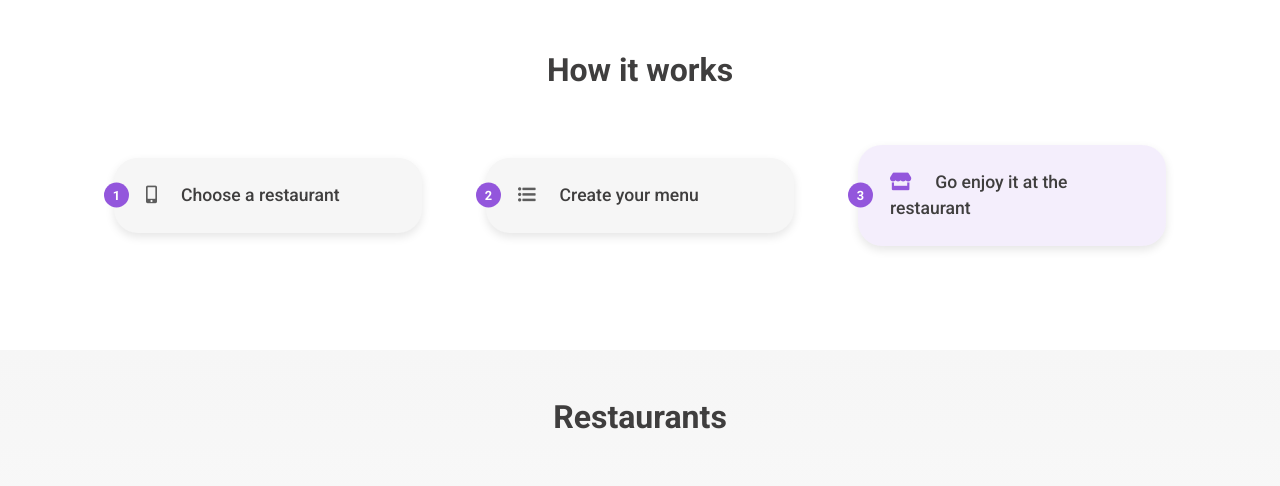
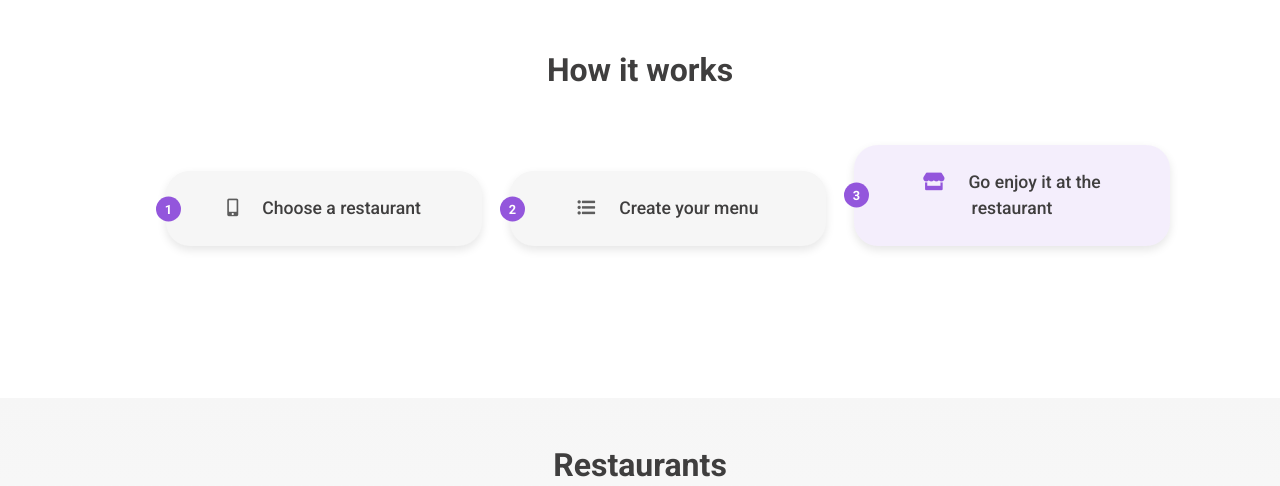
Before and after one commit to ykrhrlpz/YukariHoraLopez_3_01132021_A, a plain HTML site: page dist/index.html in a window 1280 px wide. Shown: the part 809-1295 px from the top of the page. Drawn offline with Linux system fonts and the light colour scheme; a web font is replaced by a local one.

Commit message:
Adapted process section for safari desktop

```diff
--- a/scss/layouts/_process.scss
+++ b/scss/layouts/_process.scss
@@ -38,6 +38,8 @@
         @include responsiveness('large')
         {
             width: 25%;
+            display: inline-block;
+            margin-left: 1.5rem;
         }
     }
     .icon
@@ -59,9 +61,10 @@
         }
         @include responsiveness('large')
         {
-            @include FlexCenter;
-            gap: 4rem;
+            width: 100vw;
             margin-bottom: 5rem;
+            display: inline-block;
+            text-align: center;
         }
     }
 }
--- a/scss/layouts/_restaurantsSection.scss
+++ b/scss/layouts/_restaurantsSection.scss
@@ -180,10 +180,8 @@
                 background: -webkit-gradient(linear, left top, left bottom, from($PrimaryColor), to($SecondaryColor));
                 -webkit-background-clip: text;
                 -webkit-text-fill-color: transparent;
-
             }
         }
-
     }
 }
 
```
Also changed, not shown: dist/css/main.css, 1 other file.
